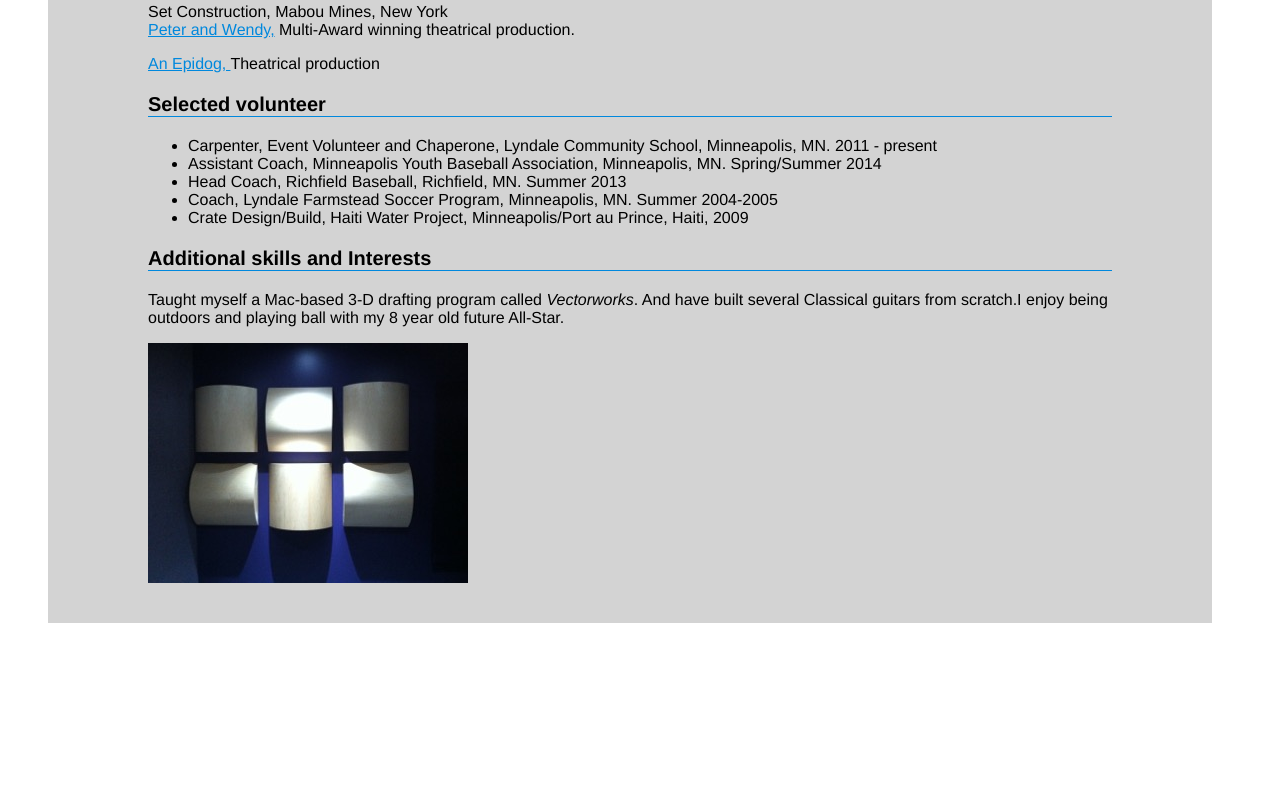
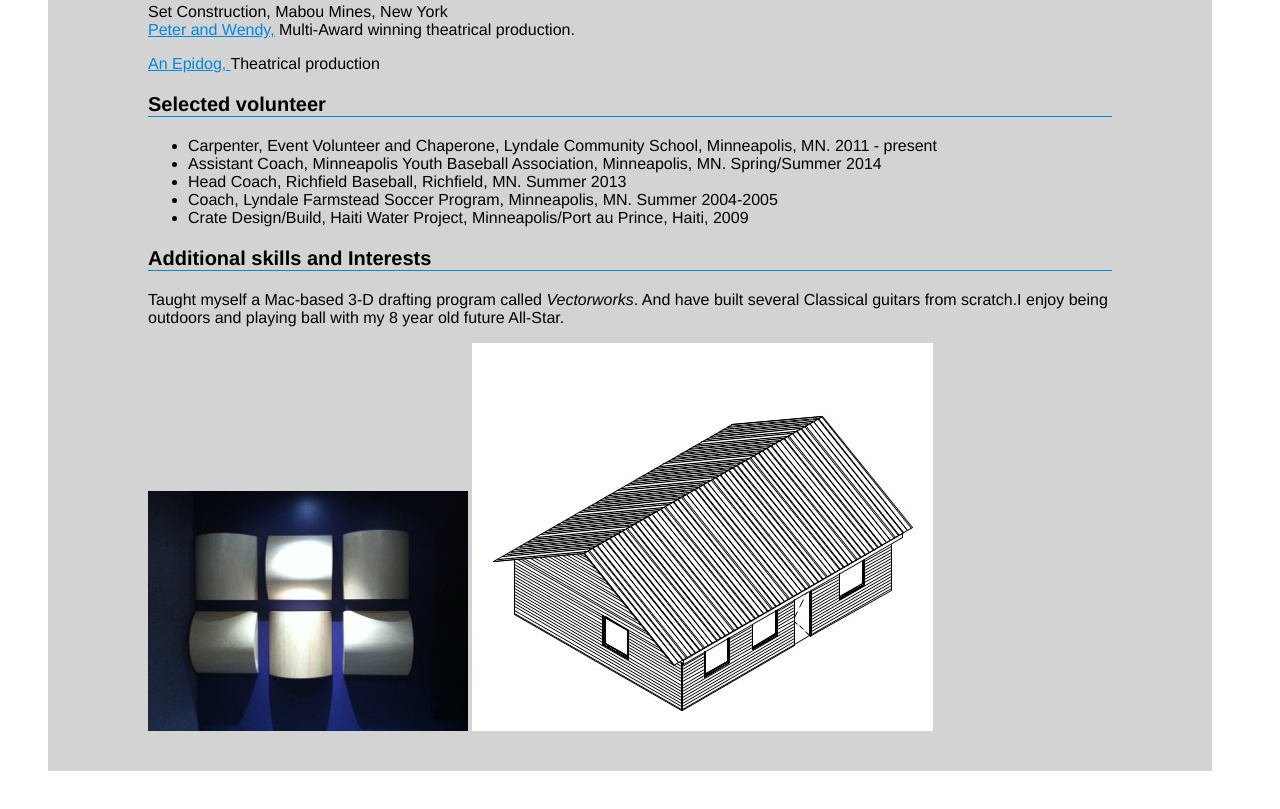
Before and after one commit to briandmpls/briandmpls.github.io, a plain HTML site: page index.html in a window 1280 px wide. Shown: the part 1084-1893 px from the top of the page. Before the commit the page ends 1767 px from the top, so only its background shows below. Drawn offline with Linux system fonts and the light colour scheme.

Commit message:
Update index.html

```diff
--- a/index.html
+++ b/index.html
@@ -80,7 +80,7 @@
 
 			<p>
                     	<img src="images/HDMG-diffusers.jpeg" alt="difusers" />
-
+                    	<img src="images/smallhouse.jpg" alt="small house" />
                     	</p>
 
 				</div>
```
